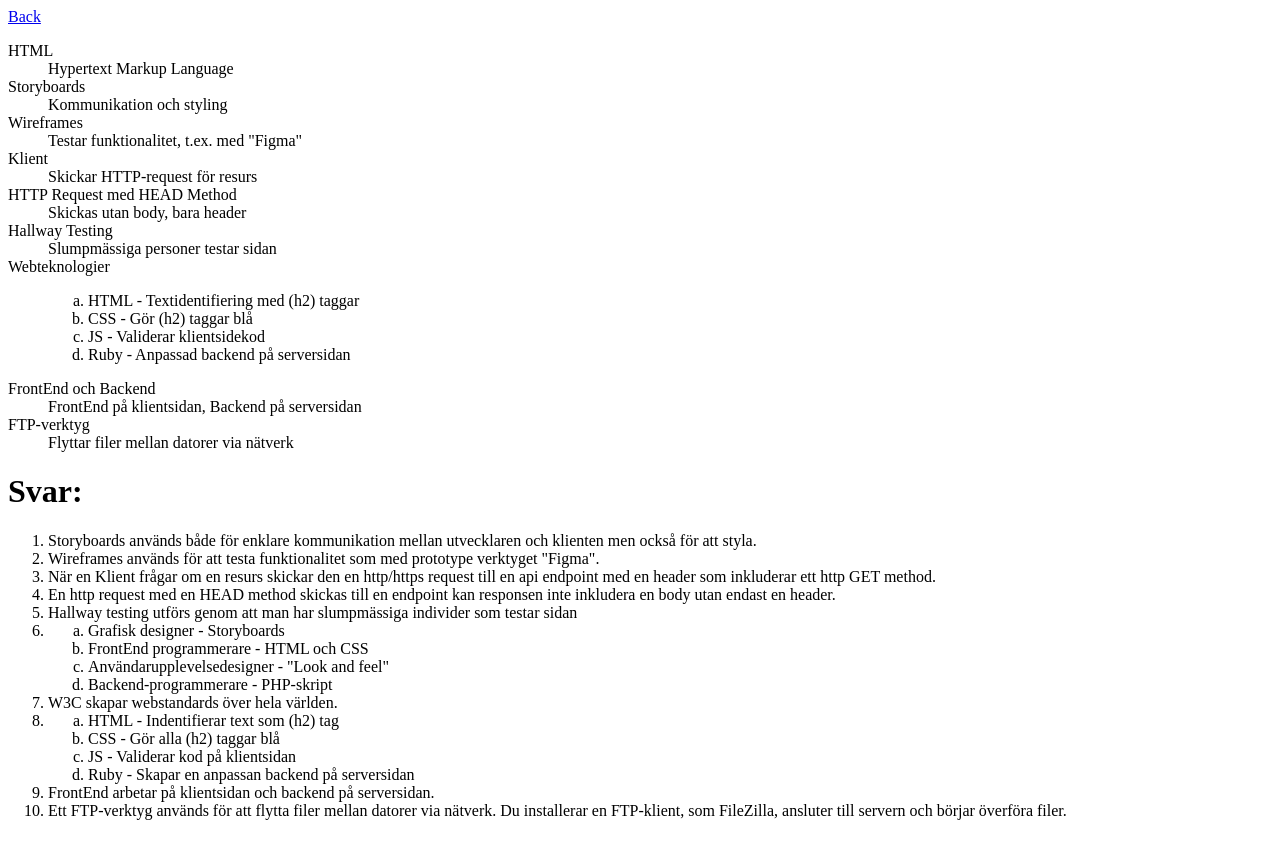
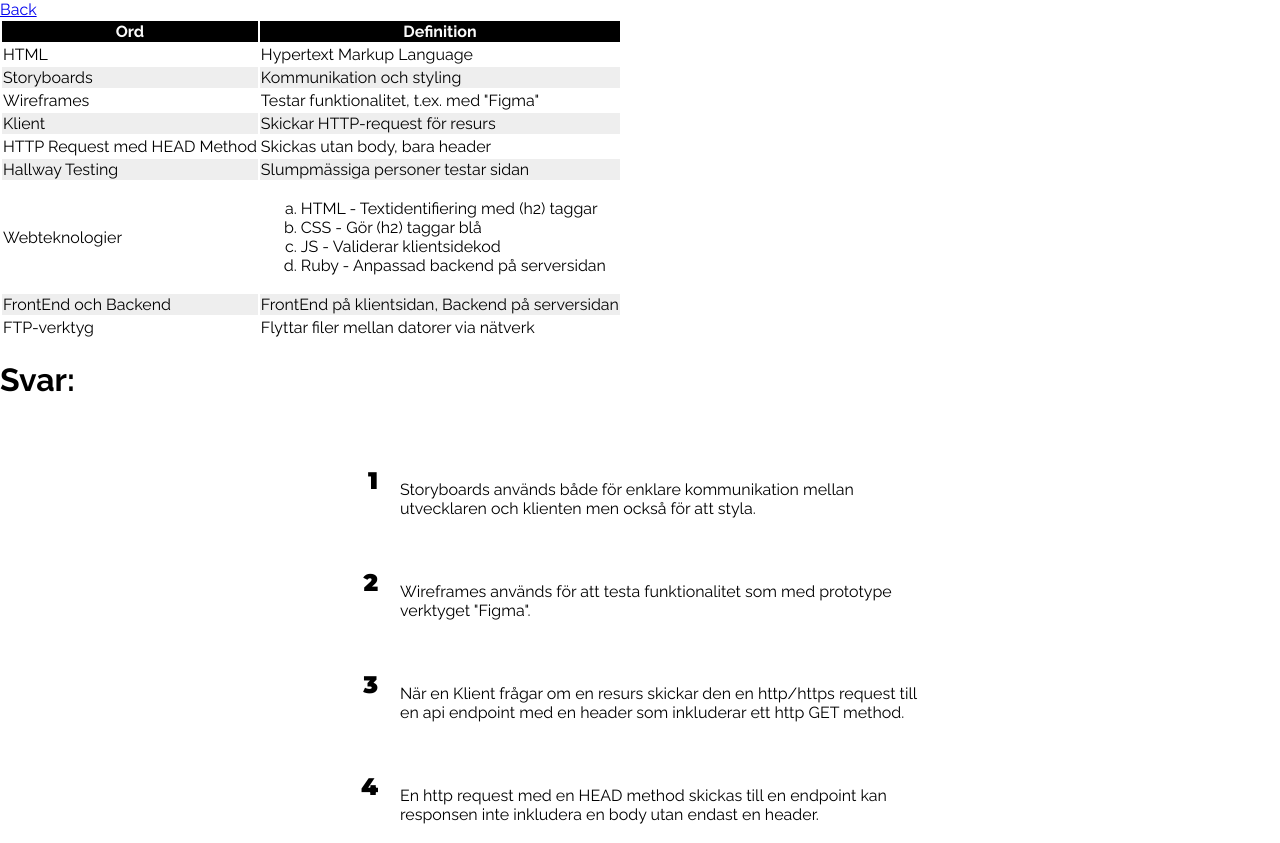
Before and after one commit to PersonalInfoHidden/PersonalInfoHidden.github.io, a plain HTML site: page httpheadwebutveckling/answers.html in a window 1280 px wide. Shown: the top 843 px of the page. Drawn offline with Linux system fonts and the light colour scheme.

Commit message:
added styling and table

```diff
--- a/httpheadwebutveckling/answers.html
+++ b/httpheadwebutveckling/answers.html
@@ -3,40 +3,165 @@
     <head>
         <meta charset="utf-8" />
         <title>Svar</title>
+        <style>
+            /*** FONTS ***/
+            @import url(https://fonts.googleapis.com/css?family=Montserrat:900|Raleway:400,400i,700,700i);
+
+            /*** STYLE ***/
+            *,
+            *:before,
+            *:after {
+                box-sizing: border-box;
+            }
+
+            html,
+            body {
+                margin: 0;
+                padding: 0;
+            }
+
+            body {
+                font-family: "Raleway", sans-serif;
+            }
+
+            main {
+                display: block;
+                margin: 0 auto;
+                max-width: 40rem;
+                padding: 1rem;
+            }
+
+            ol.gradient-list {
+                counter-reset: gradient-counter;
+                list-style: none;
+                margin: 1.75rem 0;
+                padding-left: 1rem;
+                > li {
+                    background: white;
+                    border-radius: 0 0.5rem 0.5rem 0.5rem;
+
+                    counter-increment: gradient-counter;
+                    margin-top: 1rem;
+                    min-height: 3rem;
+                    padding: 1rem 1rem 1rem 3rem;
+                    position: relative;
+                    &::before,
+                    &::after {
+                        border-radius: 1rem 1rem 0 1rem;
+                        content: "";
+                        height: 3rem;
+                        left: -1rem;
+                        overflow: hidden;
+                        position: absolute;
+                        top: -1rem;
+                        width: 3rem;
+                    }
+                    &::before {
+                        align-items: flex-end;
+
+                        content: counter(gradient-counter);
+                        color: black;
+                        display: flex;
+                        font: 900 1.5em/1 "Montserrat";
+                        justify-content: flex-end;
+                        padding: 0.125em 0.25em;
+                        z-index: 1;
+                    }
+                    @for $i from 1 through 5 {
+                        &:nth-child(10n + #{$i}):before {
+                            background: linear-gradient(
+                                135deg,
+                                rgba($green, $i * 0.2) 0%,
+                                rgba($yellow, $i * 0.2) 100%
+                            );
+                        }
+                    }
+                    @for $i from 6 through 10 {
+                        &:nth-child(10n + #{$i}):before {
+                            background: linear-gradient(
+                                135deg,
+                                rgba($green, 1 - (($i - 5) * 0.2)) 0%,
+                                rgba($yellow, 1 - (($i - 5) * 0.2)) 100%
+                            );
+                        }
+                    }
+                    + li {
+                        margin-top: 2rem;
+                    }
+                }
+            }
+            tr:not(.t-head) {
+                width: 100%;
+                padding: calc(12 * 1.5) 0;
+
+                &:nth-of-type(odd) {
+                    background: #eeeeee;
+                }
+            }
+
+            .t-head {
+                color: #fafafa;
+                background: #000;
+                padding: calc(24px * 1.5) 0;
+            }
+        </style>
     </head>
     <body>
         <nav>
             <a href="/index.html">Back</a>
         </nav>
-        <dl>
-            <dt>HTML</dt>
-            <dd>Hypertext Markup Language</dd>
-            <dt>Storyboards</dt>
-            <dd>Kommunikation och styling</dd>
-            <dt>Wireframes</dt>
-            <dd>Testar funktionalitet, t.ex. med "Figma"</dd>
-            <dt>Klient</dt>
-            <dd>Skickar HTTP-request för resurs</dd>
-            <dt>HTTP Request med HEAD Method</dt>
-            <dd>Skickas utan body, bara header</dd>
-            <dt>Hallway Testing</dt>
-            <dd>Slumpmässiga personer testar sidan</dd>
-            <dt>Webteknologier</dt>
-            <dd>
+        <table>
+            <tr class="t-head">
+                <th>Ord</th>
+                <th>Definition</th>
+            </tr>
+            <tr>
+                <td>HTML</td>
+                <td>Hypertext Markup Language</td>
+            </tr>
+            <tr>
+                <td>Storyboards</td>
+                <td>Kommunikation och styling</td>
+            </tr>
+            <tr>
+                <td>Wireframes</td>
+                <td>Testar funktionalitet, t.ex. med "Figma"</td>
+            </tr>
+            <tr>
+                <td>Klient</td>
+                <td>Skickar HTTP-request för resurs</td>
+            </tr>
+            <tr>
+                <td>HTTP Request med HEAD Method</td>
+                <td>Skickas utan body, bara header</td>
+            </tr>
+            <tr>
+                <td>Hallway Testing</td>
+                <td>Slumpmässiga personer testar sidan</td>
+            </tr>
+            <tr>
+                <td>Webteknologier</td>
+                <td>
                     <ol type="a">
                         <li>HTML - Textidentifiering med (h2) taggar</li>
                         <li>CSS - Gör (h2) taggar blå</li>
                         <li>JS - Validerar klientsidekod</li>
                         <li>Ruby - Anpassad backend på serversidan</li>
                     </ol>
-            </dd>
-            <dt>FrontEnd och Backend</dt>
-            <dd>FrontEnd på klientsidan, Backend på serversidan</dd>
-            <dt>FTP-verktyg</dt>
-            <dd>Flyttar filer mellan datorer via nätverk</dd>
-        </dl>
+                </td>
+            </tr>
+            <tr>
+                <td>FrontEnd och Backend</td>
+                <td>FrontEnd på klientsidan, Backend på serversidan</td>
+            </tr>
+            <tr>
+                <td>FTP-verktyg</td>
+                <td>Flyttar filer mellan datorer via nätverk</td>
+            </tr>
+        </table>
         <h1>Svar:</h1>
-        <ol>
+        <main>
+            <ol class="gradient-list">
                 <li>
                     Storyboards används både för enklare kommunikation mellan
                     utvecklaren och klienten men också för att styla.
@@ -47,16 +172,16 @@
                 </li>
                 <li>
                     När en Klient frågar om en resurs skickar den en http/https
-                request till en api endpoint med en header som inkluderar ett
-                http GET method.
+                    request till en api endpoint med en header som inkluderar
+                    ett http GET method.
                 </li>
                 <li>
-                En http request med en HEAD method skickas till en endpoint kan
-                responsen inte inkludera en body utan endast en header.
+                    En http request med en HEAD method skickas till en endpoint
+                    kan responsen inte inkludera en body utan endast en header.
                 </li>
                 <li>
-                Hallway testing utförs genom att man har slumpmässiga individer
-                som testar sidan
+                    Hallway testing utförs genom att man har slumpmässiga
+                    individer som testar sidan
                 </li>
                 <li>
                     <ol type="a">
@@ -72,15 +197,20 @@
                         <li>HTML - Indentifierar text som (h2) tag</li>
                         <li>CSS - Gör alla (h2) taggar blå</li>
                         <li>JS - Validerar kod på klientsidan</li>
-                    <li>Ruby - Skapar en anpassan backend på serversidan</li>
+                        <li>
+                            Ruby - Skapar en anpassan backend på serversidan
+                        </li>
                     </ol>
                 </li>
-            <li>FrontEnd arbetar på klientsidan och backend på serversidan.</li>
                 <li>
-                Ett FTP-verktyg används för att flytta filer mellan datorer via
-                nätverk. Du installerar en FTP-klient, som FileZilla, ansluter
-                till servern och börjar överföra filer.
+                    FrontEnd arbetar på klientsidan och backend på serversidan.
+                </li>
+                <li>
+                    Ett FTP-verktyg används för att flytta filer mellan datorer
+                    via nätverk. Du installerar en FTP-klient, som FileZilla,
+                    ansluter till servern och börjar överföra filer.
                 </li>
             </ol>
+        </main>
     </body>
 </html>
```
Lines whose indentation alone changed are shown as unchanged.
